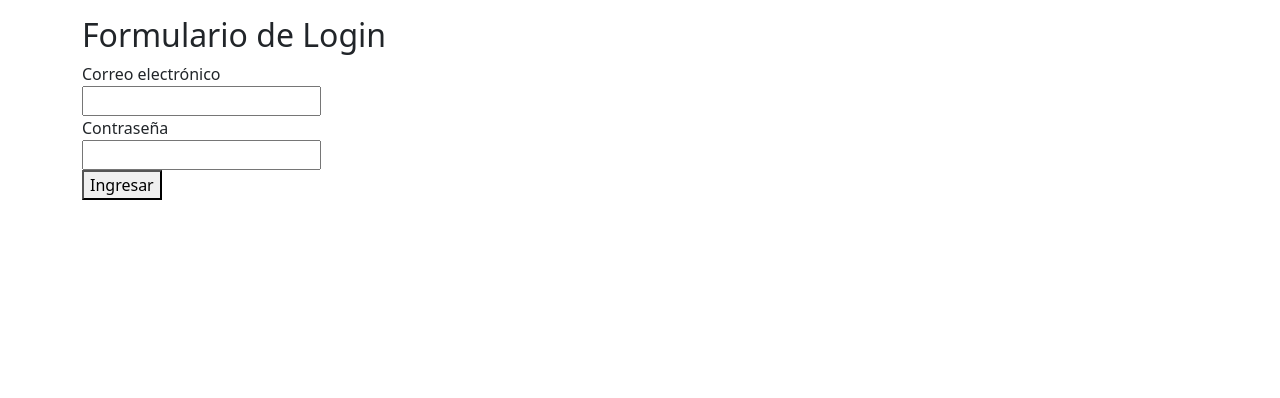
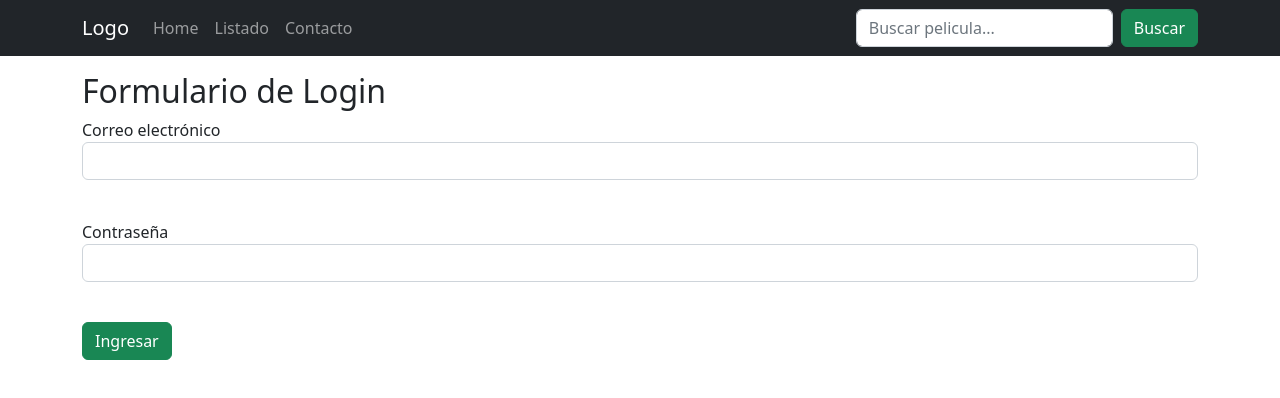
Before and after one commit to dmaceda/react-skill-up, a React (Create React App) app: page / in a window 1280 px wide. Shown: the top 398 px of the page. Built offline with nearby package versions, Linux system fonts and the light colour scheme.

Commit message:
search bar created

```diff
--- a/src/App.js
+++ b/src/App.js
@@ -10,8 +10,7 @@ import "./css/bootstrap.min.css";
 function App() {
   return (
     <>
-      {/* <Header /> */}
-
+      <Header />
       <div className="container mt-3">
         <Routes>
           <Route path="/" element={<Login />} />
--- /dev/null
+++ b/src/components/Buscador.js
@@ -0,0 +1,30 @@
+import React from "react";
+import swAlert from "@sweetalert/with-react";
+
+const Buscador = () => {
+  const handleSubmit = (e) => {
+    e.preventDefault();
+    const keyword = e.target.keyword.value;
+    if (keyword.length === 0) {
+      swAlert(<h2>Ingrese el nombre de la pelicula</h2>);
+    }
+  };
+
+  return (
+    <form className="d-flex align-items-center" onSubmit={handleSubmit}>
+      <label className="form-label mb-0 mx-2">
+        <input
+          className="form-control"
+          type="text"
+          name="keyword"
+          placeholder="Buscar pelicula..."
+        />
+      </label>
+      <button className="btn btn-success" type="submit">
+        Buscar
+      </button>
+    </form>
+  );
+};
+
+export default Buscador;
--- a/src/components/Detalle.jsx
+++ b/src/components/Detalle.jsx
@@ -1,13 +1,69 @@
 import React from "react";
+import { useState } from "react";
+import { useEffect } from "react";
 import { useNavigate } from "react-router-dom";
+import swAlert from "@sweetalert/with-react";
+import axios from "axios";
 
 const Detalle = () => {
   let token = sessionStorage.getItem("token");
+
   const navigate = useNavigate();
+
+  let query = new URLSearchParams(window.location.search);
+  let movieID = query.get("movieID");
+
+  const [movieDetail, setMovieDetail] = useState(null);
+
+  useEffect(() => {
+    const endPoint = `https://api.themoviedb.org/3/movie/${movieID}?api_key=a9f89e28a9c52e268490a138c8218858&language=es-ES`;
+    axios
+      .get(endPoint)
+      .then((resp) => {
+        const apiData = resp.data;
+        setMovieDetail(apiData);
+      })
+      .catch((error) => {
+        swAlert(<h2>Hubo errores, intenta más tarde</h2>);
+      });
+  }, []);
+
+  console.log(movieDetail);
+
   return (
     <>
       {!token && navigate("/")}
-      <h2>Detalle</h2>
+      {!movieDetail && <h2>spinner</h2>}
+
+      {movieDetail && (
+        <>
+          <h2>{movieDetail.title}</h2>
+          <div className="row">
+            <div className="col-4">
+              <img
+                src={
+                  "https://image.tmdb.org/t/p/w500/" + movieDetail.poster_path
+                }
+                className="img-fluid"
+                alt="poster"
+              />
+            </div>
+            <div className="col-8">
+              <h5>{movieDetail.release_date}</h5>
+              <h5>
+                <p>{movieDetail.overview}</p>
+              </h5>
+              <h5>Rating: {movieDetail.vote_average}</h5>
+              <h5>Generos:</h5>
+              <ul>
+                {movieDetail.genres.map((genre) => (
+                  <li key={genre.id}>{genre.name}</li>
+                ))}
+              </ul>
+            </div>
+          </div>
+        </>
+      )}
     </>
   );
 };
--- a/src/components/Header.jsx
+++ b/src/components/Header.jsx
@@ -1,24 +1,51 @@
-import React from 'react';
-import { Link } from 'react-router-dom';
+import React from "react";
+import { Link } from "react-router-dom";
+
+import Buscador from "./Buscador";
 
 const Header = () => {
   return (
     <header>
-        <nav>
-            <ul>
-                <li>
-                    <Link to="/">Home</Link>
-                </li>
-                <li>
-                    <Link to="/listado">Listado</Link>
-                </li>
-                <li>
-                    <Link to="/contacto">Contacto</Link>
-                </li>
+      <nav className="navbar navbar-expand-lg navbar-dark bg-dark">
+        <div className="container">
+          <Link className="navbar-brand" to="/">
+            Logo
+          </Link>
+          <button
+            className="navbar-toggler"
+            type="button"
+            data-bs-toggle="collapse"
+            data-bs-target="#navbarNav"
+            aria-controls="navbarNav"
+            aria-expanded="false"
+            aria-label="Toggle navigation"
+          >
+            <span className="navbar-toggler-icon"></span>
+          </button>
+          <div className="collapse navbar-collapse" id="navbarNav">
+            <ul className="navbar-nav">
+              <li className="nav-item">
+                <Link to="/" className="nav-link">
+                  Home
+                </Link>
+              </li>
+              <li className="nav-item">
+                <Link to="/listado" className="nav-link">
+                  Listado
+                </Link>
+              </li>
+              <li className="nav-item">
+                <Link to="/contacto" className="nav-link">
+                  Contacto
+                </Link>
+              </li>
             </ul>
-        </nav>
+          </div>
+          <Buscador />
+        </div>
+      </nav>
     </header>
-  )
-}
+  );
+};
 
-export default Header
+export default Header;
--- a/src/components/Login.jsx
+++ b/src/components/Login.jsx
@@ -38,22 +38,29 @@ const Login = () => {
   return (
     <>
       {token && navigate("/listado")}
+
+      <div className="row">
+        <div>
           <h2>Formulario de Login</h2>
           <form onSubmit={handleSubmit}>
-        <label htmlFor="">
+            <label className="form-label d-block mt-2">
               <span>Correo electrónico</span>
               <br />
-          <input type="text" name="email" />
+              <input className="form-control" type="text" name="email" />
             </label>
             <br />
-        <label htmlFor="">
+            <label className="form-label d-block mt-2">
               <span>Contraseña</span>
               <br />
-          <input type="password" name="password" />
+              <input className="form-control" type="password" name="password" />
             </label>
             <br />
-        <button type="submit">Ingresar</button>
+            <button className="btn btn-success mt-2" type="submit">
+              Ingresar
+            </button>
           </form>
+        </div>
+      </div>
     </>
   );
 };
```
Lines whose indentation alone changed are shown as unchanged.
